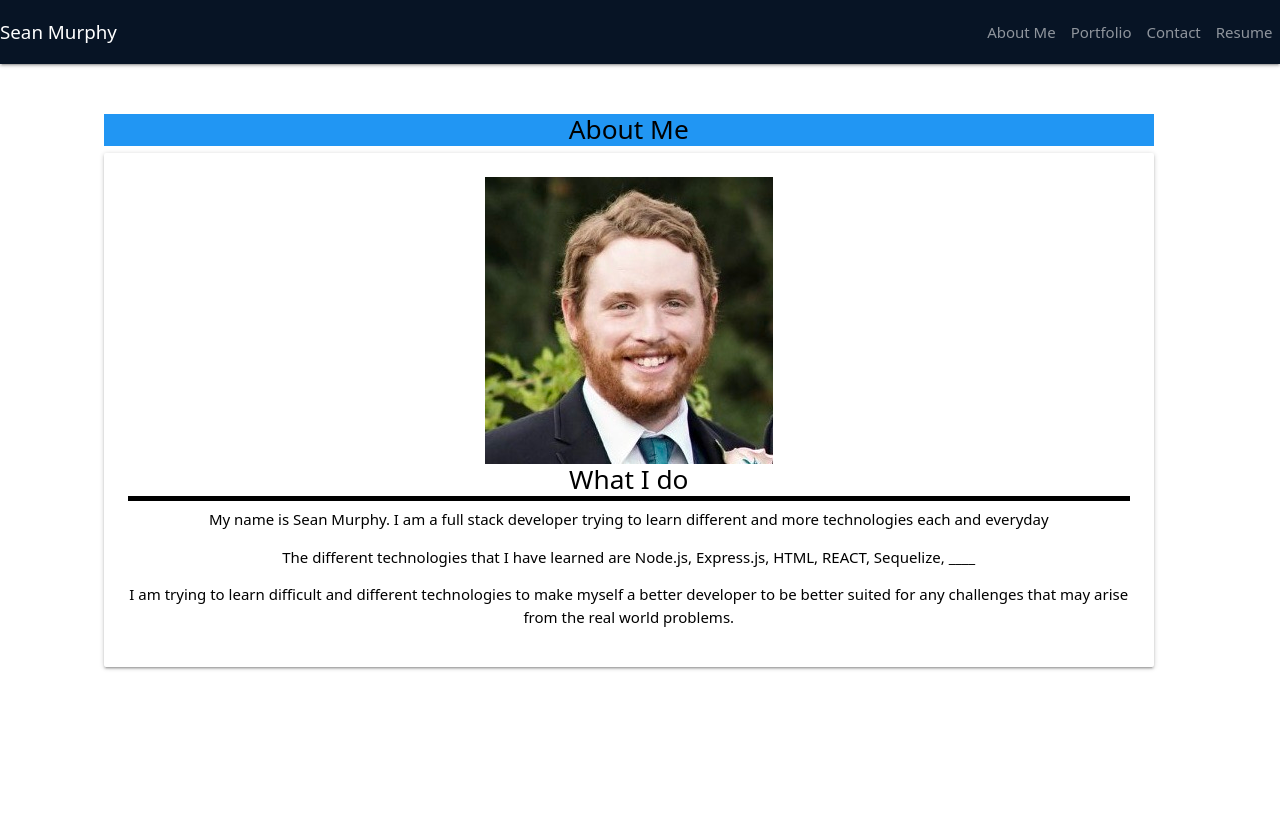
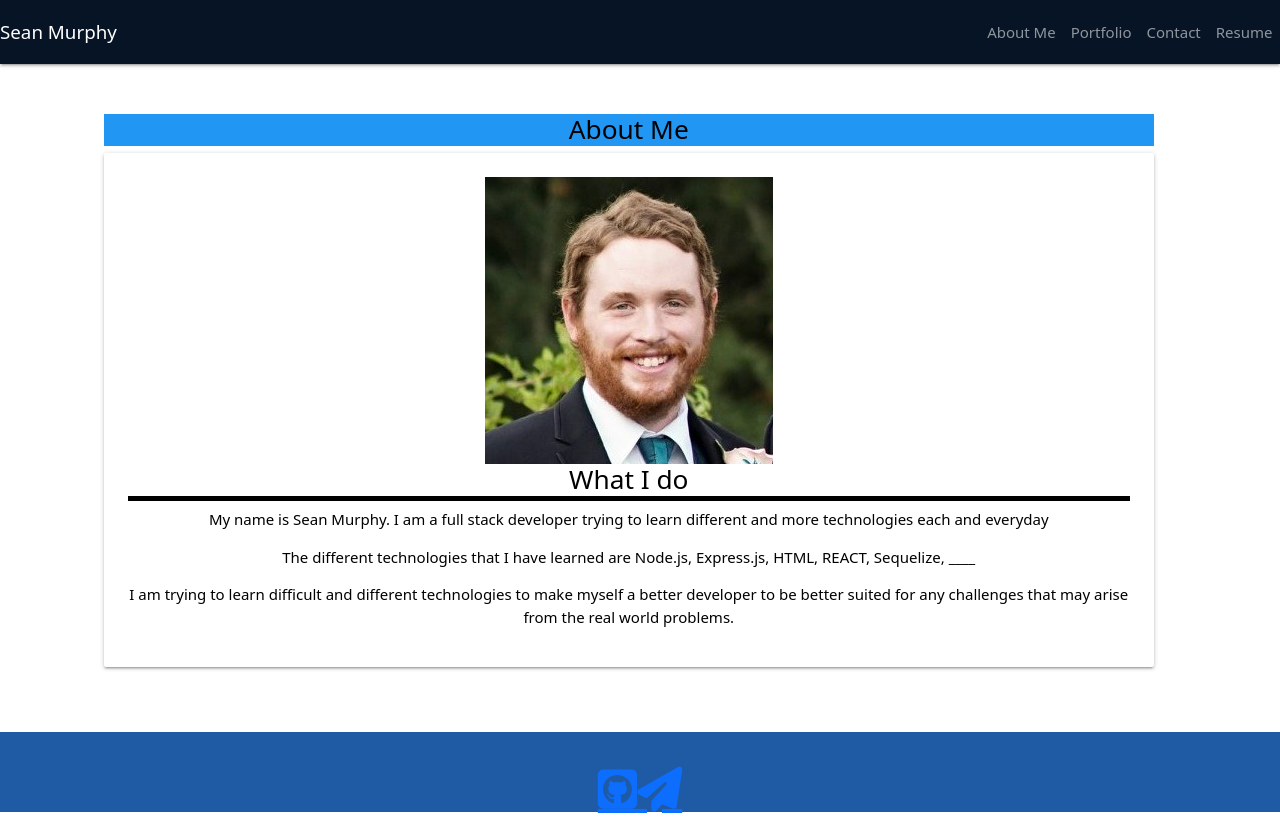
Before and after one commit to smurphy7326/good-react-portfolio, a React (Create React App) app: page / in a window 1280 px wide. Before the commit the page ends 800 px from the top, so only its background shows below. Built offline with nearby package versions, Linux system fonts and the light colour scheme.

Commit message:
footer working have to style

```diff
--- a/src/App.js
+++ b/src/App.js
@@ -2,7 +2,7 @@ import './App.css';
 import React, { useState } from "react";
 import About from './components/About';
 import Contact from './components/Contact';
-// import Footer from './components/Footer';
+import Footer from './components/Footer';
 import Header from './components/Header';
 import Portfolio from './components/Portfolio';
 import Resume from './components/Resume';
@@ -34,7 +34,7 @@ function App() {
         }
       </main>
     </div>
-      {/* <Footer /> */}
+      <Footer />
     </div>
 
   );
--- a/src/components/Footer/index.js
+++ b/src/components/Footer/index.js
@@ -1,16 +1,19 @@
-// import React from 'react'
+import React from 'react'
 
-// const Footer = () => {
-//     return (
-//         <footer style = {{backgroundColor: "#071425"}} className="page-footer">
-//             <div className="container">
-//                 <div className="row">
-//                     <div className="col s12 m6">
-//                         <h4 className="white-text">Footer Content</h4>
-//                         <p className="grey-text text-darken-3"></p>
-//                     </div>
-//                 </div>
-//             </div>
-//         </footer>
-//     )
-// }
+const Footer = () => {
+    return (
+        <footer style = {{backgroundColor: "#1f5aa5"}} className="page-footer">
+            <div className="container center">
+                <div className="row">
+                    <div className="col s12">
+                        <p className="grey-text text-darken-3"></p>
+                        <a href='https://github.com/smurphy7326/good-react-portfolio' target="_blank" rel="noreferrer"i class="fab fa-github-square fa-3x"></a>
+                        <a href='https://www.linkedin.com/in/sean-murphy-08a45a37/' target="_blank" rel="noreferrer" i class="fas fa-paper-plane fa-3x"></a>
+                    </div>
+                </div>
+            </div>
+        </footer>
+    )
+}
+
+export default Footer
```
